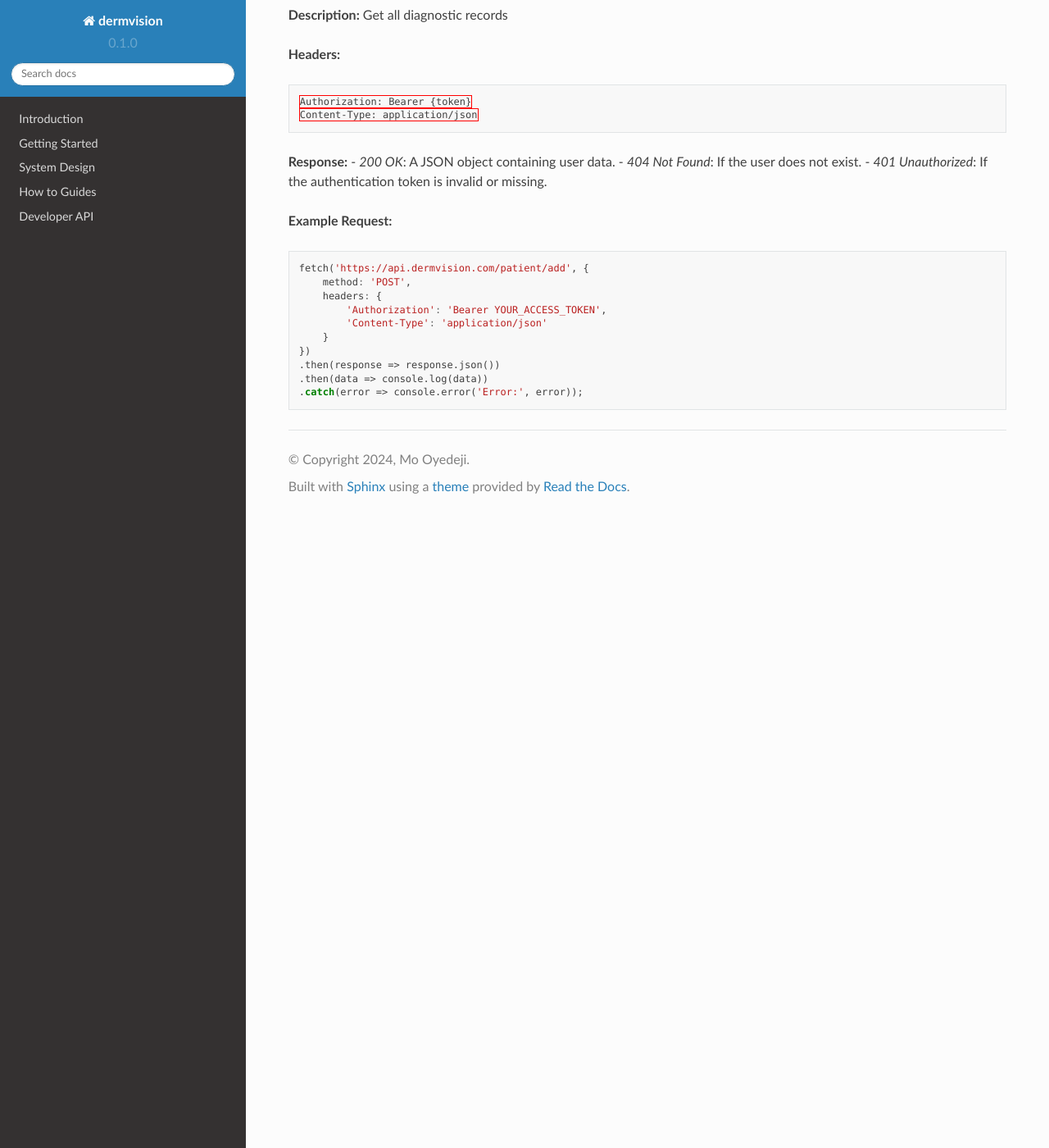
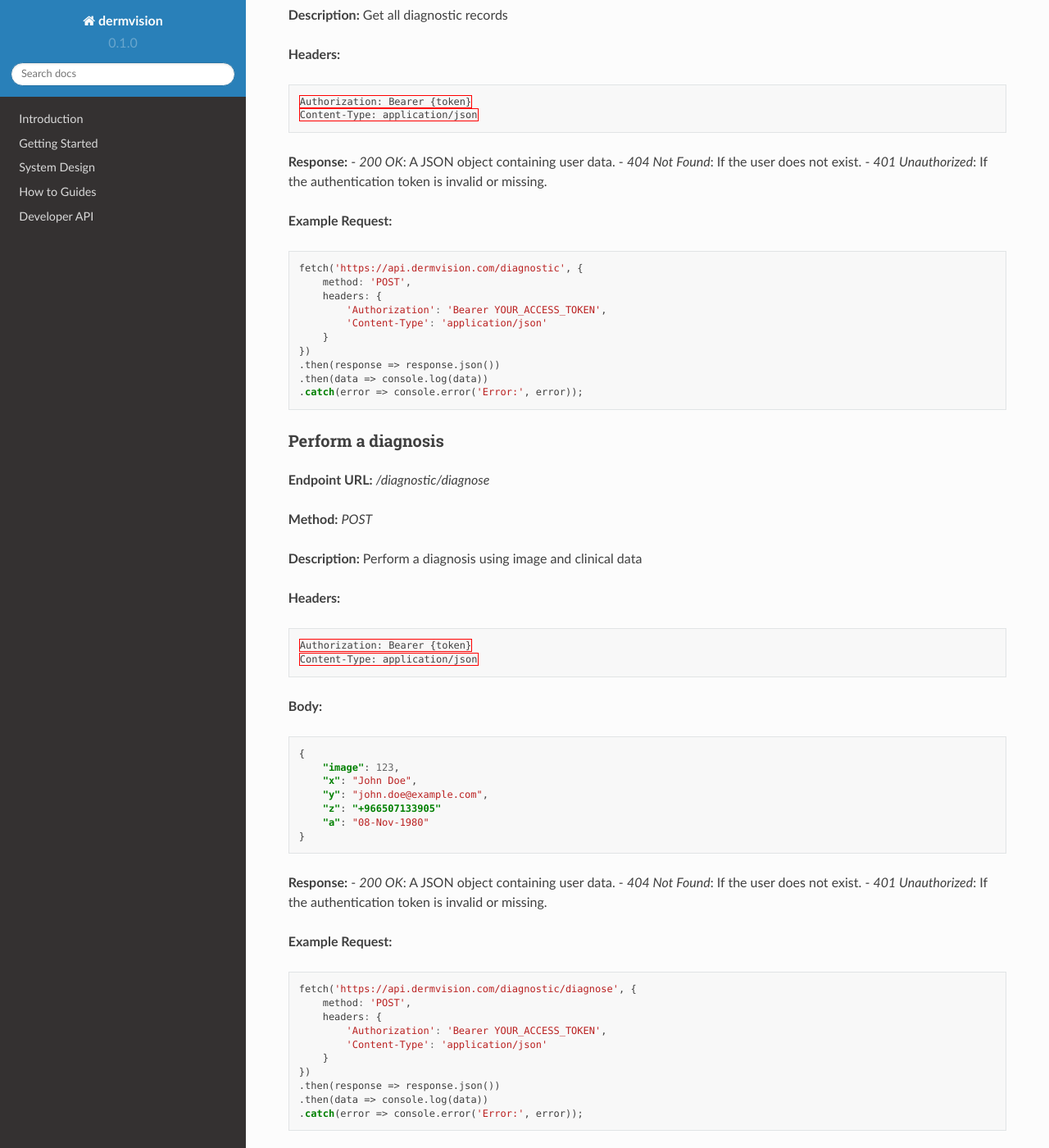
Before and after one commit to mojeedoyedeji/dermvision.docs, a Sphinx documentation site: the page built from docs/source/_sections/system-design/drms.rst, in a window 1280 px wide and 1400 px high, scrolled down 1928 px. Shown: the whole window at 82% size. Built offline with Sphinx 7.4.7 and the Read the Docs theme 2.0.0, drawn with Linux system fonts in a browser that asks for light colours.

Commit message:
api docs

```diff
--- a/docs/source/_sections/system-design/drms.rst
+++ b/docs/source/_sections/system-design/drms.rst
@@ -99,7 +99,7 @@
 
 .. code-block:: javascript
 
-    fetch('https://api.dermvision.com/patient/add', {
+    fetch('https://api.dermvision.com/diagnostic', {
         method: 'POST',
         headers: {
             'Authorization': 'Bearer YOUR_ACCESS_TOKEN',
@@ -109,3 +109,53 @@
     .then(response => response.json())
     .then(data => console.log(data))
     .catch(error => console.error('Error:', error));
+
+
+Perform a diagnosis
+~~~~~~~~~~~~~~~~~~~
+
+**Endpoint URL:** `/diagnostic/diagnose`
+
+**Method:** `POST`
+
+**Description:**  Perform a diagnosis using image and clinical data
+
+**Headers:**
+
+.. code-block:: http
+
+    Authorization: Bearer {token}
+    Content-Type: application/json
+
+**Body:**
+
+.. code-block:: json
+
+    {
+        "image": 123,
+        "x": "John Doe",
+        "y": "john.doe@example.com",
+        "z": "+966507133905"
+        "a": "08-Nov-1980"
+    }
+
+
+**Response:**
+- `200 OK`: A JSON object containing user data.
+- `404 Not Found`: If the user does not exist.
+- `401 Unauthorized`: If the authentication token is invalid or missing.
+
+**Example Request:**
+
+.. code-block:: javascript
+
+    fetch('https://api.dermvision.com/diagnostic/diagnose', {
+        method: 'POST',
+        headers: {
+            'Authorization': 'Bearer YOUR_ACCESS_TOKEN',
+            'Content-Type': 'application/json'
+        }
+    })
+    .then(response => response.json())
+    .then(data => console.log(data))
+    .catch(error => console.error('Error:', error));
```
